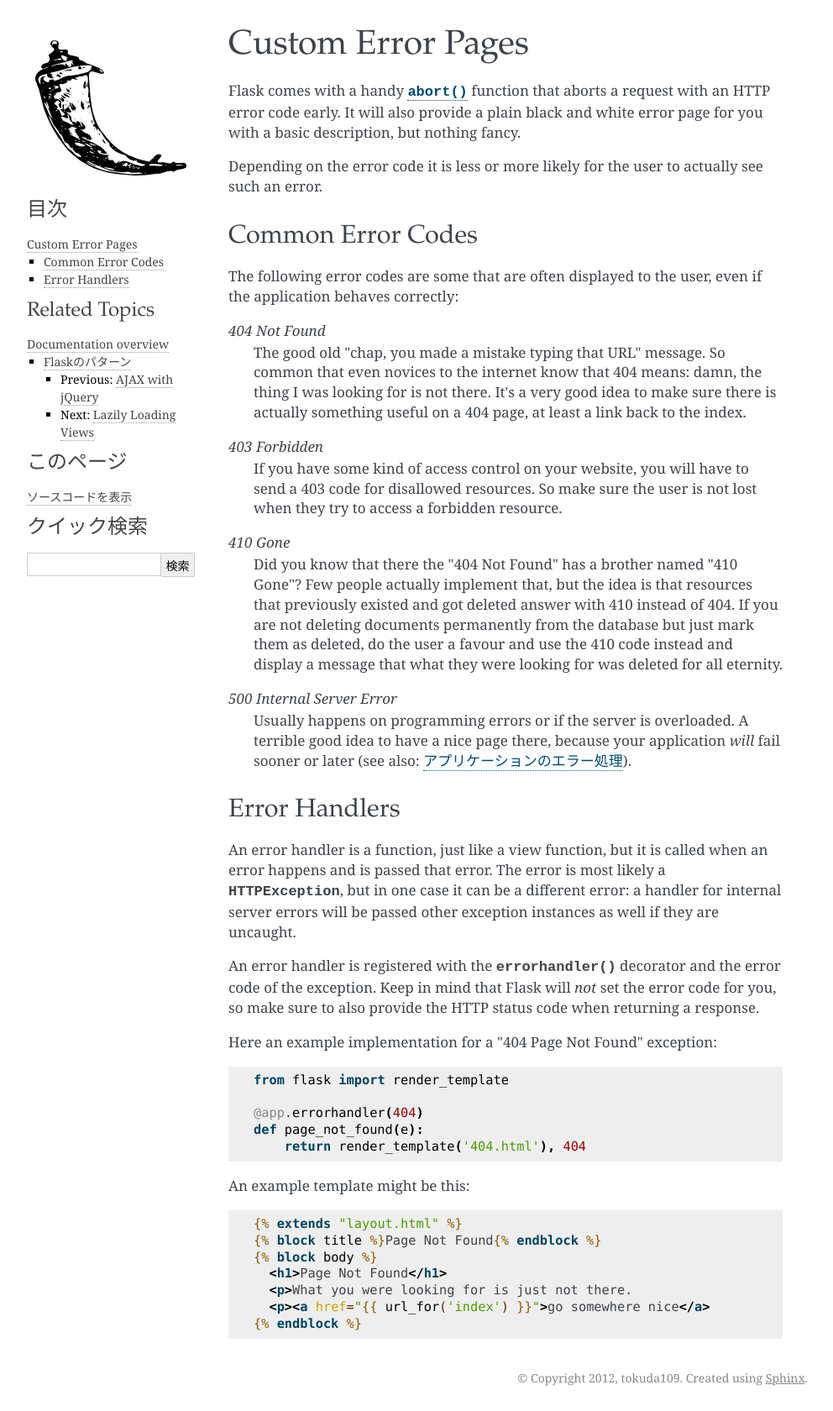
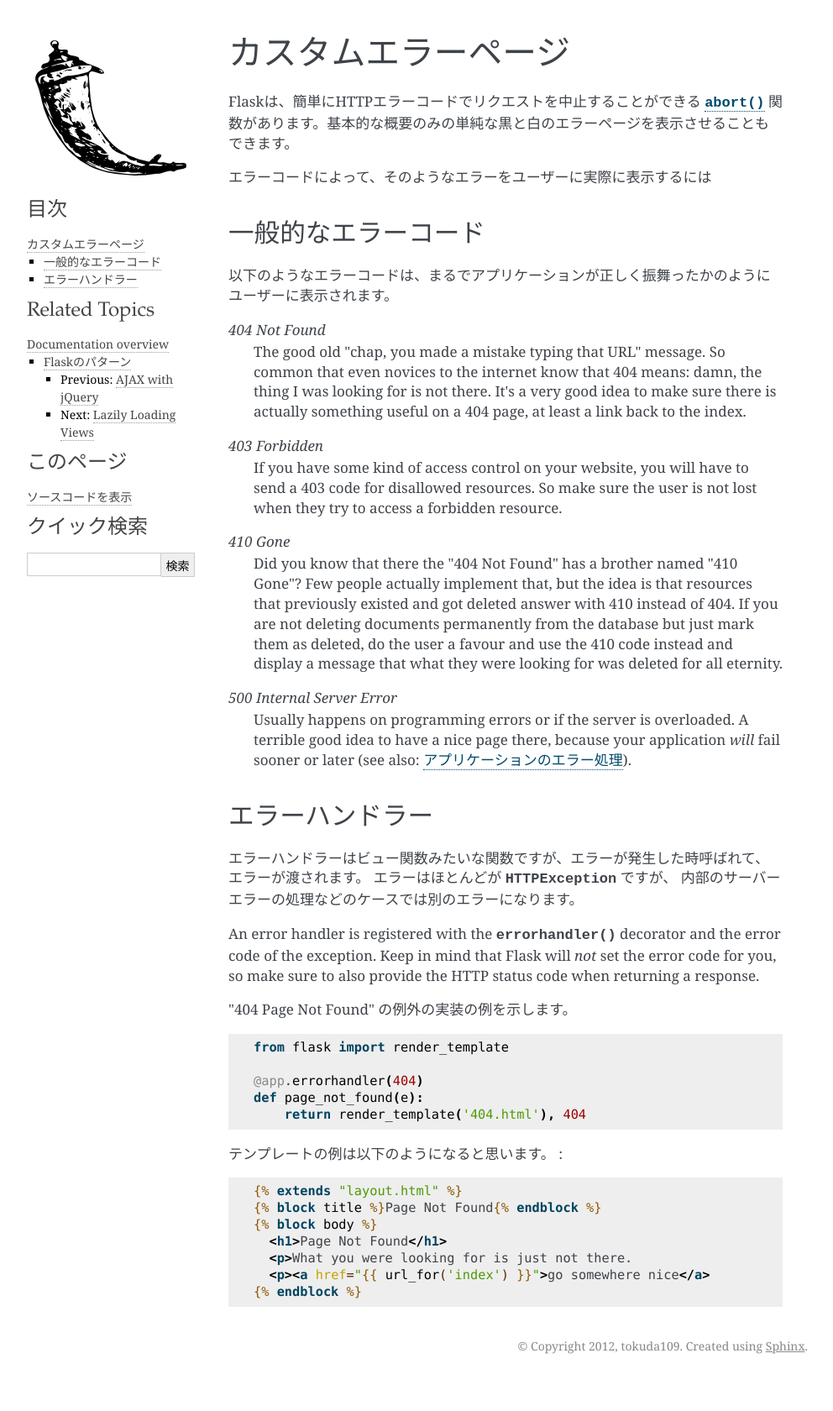
Before and after one commit to tokuda109/flask-docs-ja, a Sphinx documentation site: the page built from docs/patterns/errorpages.rst, in a window 1280 px wide. Shown: the whole page at 84% size, without its empty margins (148-1140 px from the left). Built offline with Sphinx 7.4.7, drawn with Linux system fonts in a browser that asks for light colours; pages that are not in the unit, such as notebooks, are missing from menus; after the commit the page ends 1642 px from its top, so only the background shows below that.

Commit message:
Translated patterns/errorpages partway and cleanup CHANGES

```diff
--- a/docs/patterns/errorpages.rst
+++ b/docs/patterns/errorpages.rst
@@ -1,18 +1,31 @@
-Custom Error Pages
-==================
+.. Custom Error Pages
+   ==================
 
-Flask comes with a handy :func:`~flask.abort` function that aborts a
-request with an HTTP error code early.  It will also provide a plain black
-and white error page for you with a basic description, but nothing fancy.
+カスタムエラーページ
+========================
 
-Depending on the error code it is less or more likely for the user to
-actually see such an error.
+.. Flask comes with a handy :func:`~flask.abort` function that aborts a
+   request with an HTTP error code early.  It will also provide a plain black
+   and white error page for you with a basic description, but nothing fancy.
 
-Common Error Codes
-------------------
+Flaskは、簡単にHTTPエラーコードでリクエストを中止することができる :func:`~flask.abort`
+関数があります。基本的な概要のみの単純な黒と白のエラーページを表示させることもできます。
 
-The following error codes are some that are often displayed to the user,
-even if the application behaves correctly:
+.. Depending on the error code it is less or more likely for the user to
+   actually see such an error.
+
+エラーコードによって、そのようなエラーをユーザーに実際に表示するには
+
+.. Common Error Codes
+   ------------------
+
+一般的なエラーコード
+--------------------------
+
+.. The following error codes are some that are often displayed to the user,
+   even if the application behaves correctly:
+
+以下のようなエラーコードは、まるでアプリケーションが正しく振舞ったかのようにユーザーに表示されます。
 
 *404 Not Found*
     The good old "chap, you made a mistake typing that URL" message.  So
@@ -42,21 +55,30 @@ even if the application behaves correctly:
     :ref:`application-errors`).
 
 
-Error Handlers
---------------
+.. Error Handlers
+   --------------
 
-An error handler is a function, just like a view function, but it is
-called when an error happens and is passed that error.  The error is most
-likely a :exc:`~werkzeug.exceptions.HTTPException`, but in one case it
-can be a different error: a handler for internal server errors will be
-passed other exception instances as well if they are uncaught.
+エラーハンドラー
+---------------------
+
+.. An error handler is a function, just like a view function, but it is
+   called when an error happens and is passed that error.  The error is most
+   likely a :exc:`~werkzeug.exceptions.HTTPException`, but in one case it
+   can be a different error: a handler for internal server errors will be
+   passed other exception instances as well if they are uncaught.
+
+エラーハンドラーはビュー関数みたいな関数ですが、エラーが発生した時呼ばれて、エラーが渡されます。
+エラーはほとんどが :exc:`~werkzeug.exceptions.HTTPException` ですが、
+内部のサーバーエラーの処理などのケースでは別のエラーになります。
 
 An error handler is registered with the :meth:`~flask.Flask.errorhandler`
 decorator and the error code of the exception.  Keep in mind that Flask
 will *not* set the error code for you, so make sure to also provide the
 HTTP status code when returning a response.
 
-Here an example implementation for a "404 Page Not Found" exception::
+.. Here an example implementation for a "404 Page Not Found" exception::
+
+"404 Page Not Found" の例外の実装の例を示します。 ::
 
     from flask import render_template
 
@@ -64,7 +86,9 @@ Here an example implementation for a "404 Page Not Found" exception::
     def page_not_found(e):
         return render_template('404.html'), 404
 
-An example template might be this:
+.. An example template might be this:
+
+テンプレートの例は以下のようになると思います。 :
 
 .. sourcecode:: html+jinja
 
```
Also changed, not shown: 1 other file.
